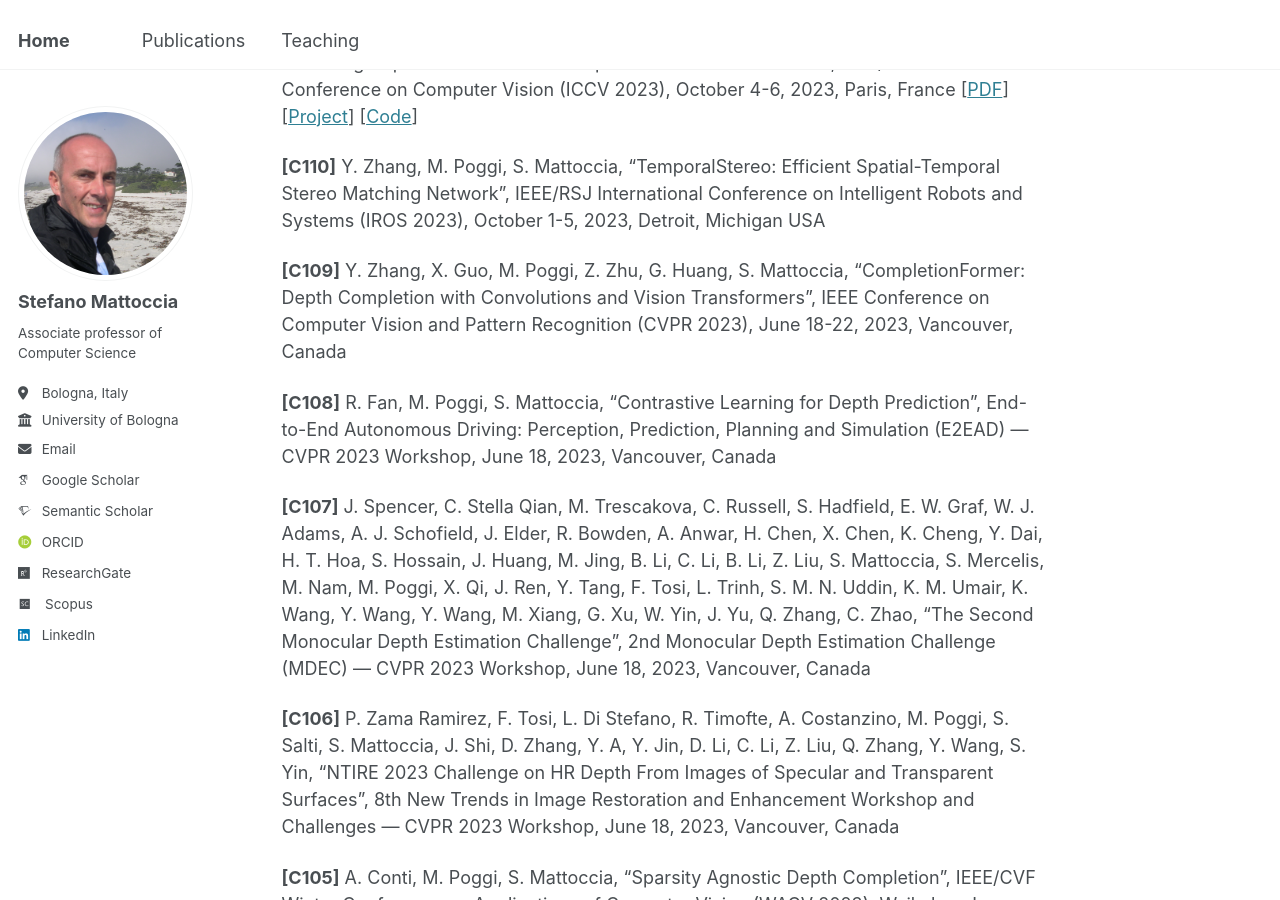
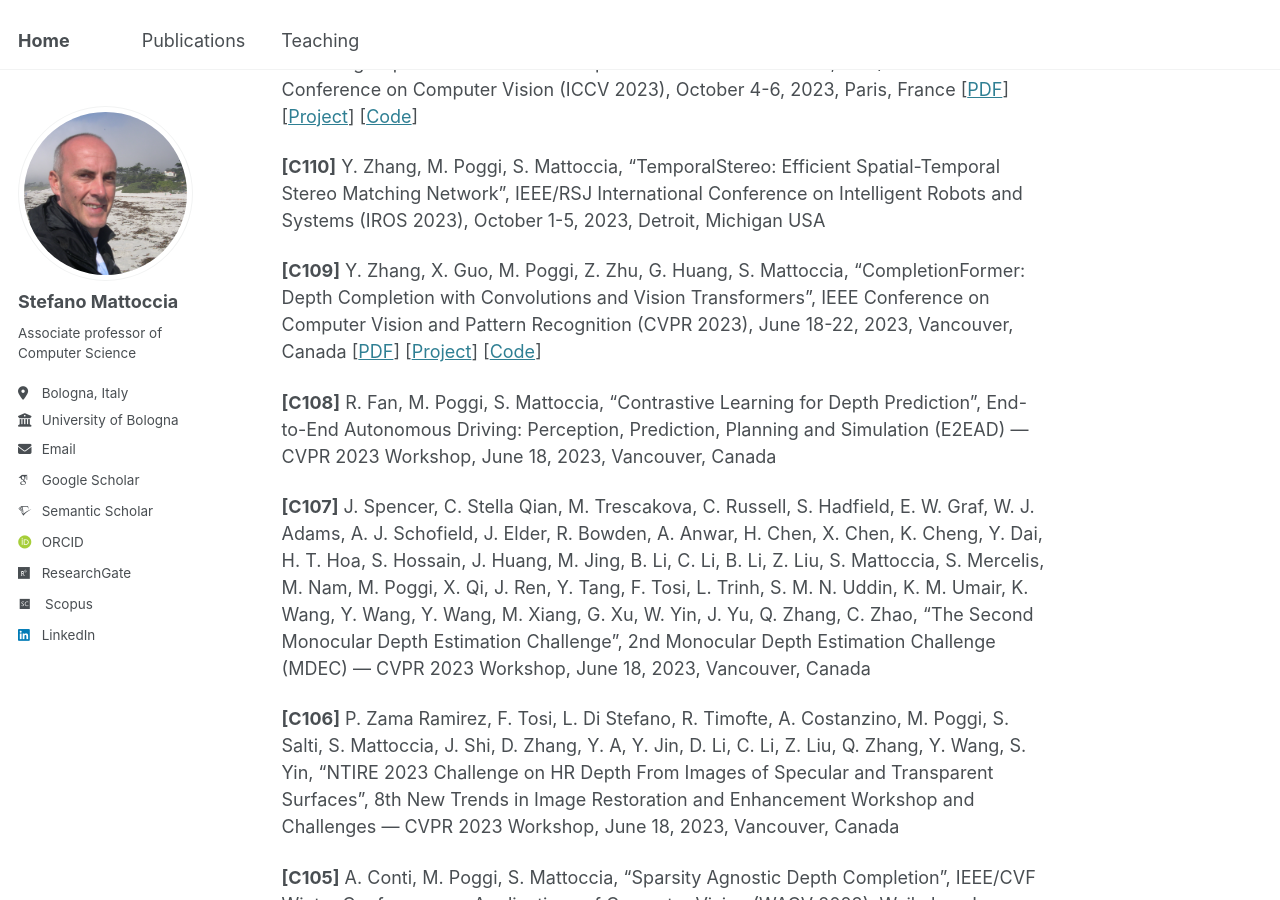
Before and after one commit to stefanomattoccia/stefanomattoccia.github.io, a Jekyll site: the page built from _pages/publications.md, in a window 1280 px wide and 900 px high, scrolled down 5900 px. Built offline with Jekyll 4.4.1, drawn with Linux system fonts in a browser that asks for light colours; some web fonts are replaced.

Commit message:
Update publications.md

```diff
--- a/_pages/publications.md
+++ b/_pages/publications.md
@@ -121,7 +121,7 @@ International Conference and Workshop papers
 
 **[C110]** Y. Zhang, M. Poggi, S. Mattoccia, “TemporalStereo: Efficient Spatial-Temporal Stereo Matching Network”, IEEE/RSJ International Conference on Intelligent Robots and Systems (IROS 2023), October 1-5, 2023, Detroit, Michigan USA
 
-**[C109]** Y. Zhang, X. Guo, M. Poggi, Z. Zhu, G. Huang, S. Mattoccia, “CompletionFormer: Depth Completion with Convolutions and Vision Transformers”, IEEE Conference on Computer Vision and Pattern Recognition (CVPR 2023), June 18-22, 2023, Vancouver, Canada
+**[C109]** Y. Zhang, X. Guo, M. Poggi, Z. Zhu, G. Huang, S. Mattoccia, “CompletionFormer: Depth Completion with Convolutions and Vision Transformers”, IEEE Conference on Computer Vision and Pattern Recognition (CVPR 2023), June 18-22, 2023, Vancouver, Canada [[PDF](https://openaccess.thecvf.com/content/CVPR2023/papers/Zhang_CompletionFormer_Depth_Completion_With_Convolutions_and_Vision_Transformers_CVPR_2023_paper.pdf)] [[Project](https://youmi-zym.github.io/projects/CompletionFormer/)] [[Code](https://github.com/youmi-zym/CompletionFormer?tab=readme-ov-file)]
 
 **[C108]** R. Fan, M. Poggi, S. Mattoccia, “Contrastive Learning for Depth Prediction”, End-to-End Autonomous Driving: Perception, Prediction, Planning and Simulation (E2EAD) — CVPR 2023 Workshop, June 18, 2023, Vancouver, Canada
 
```
